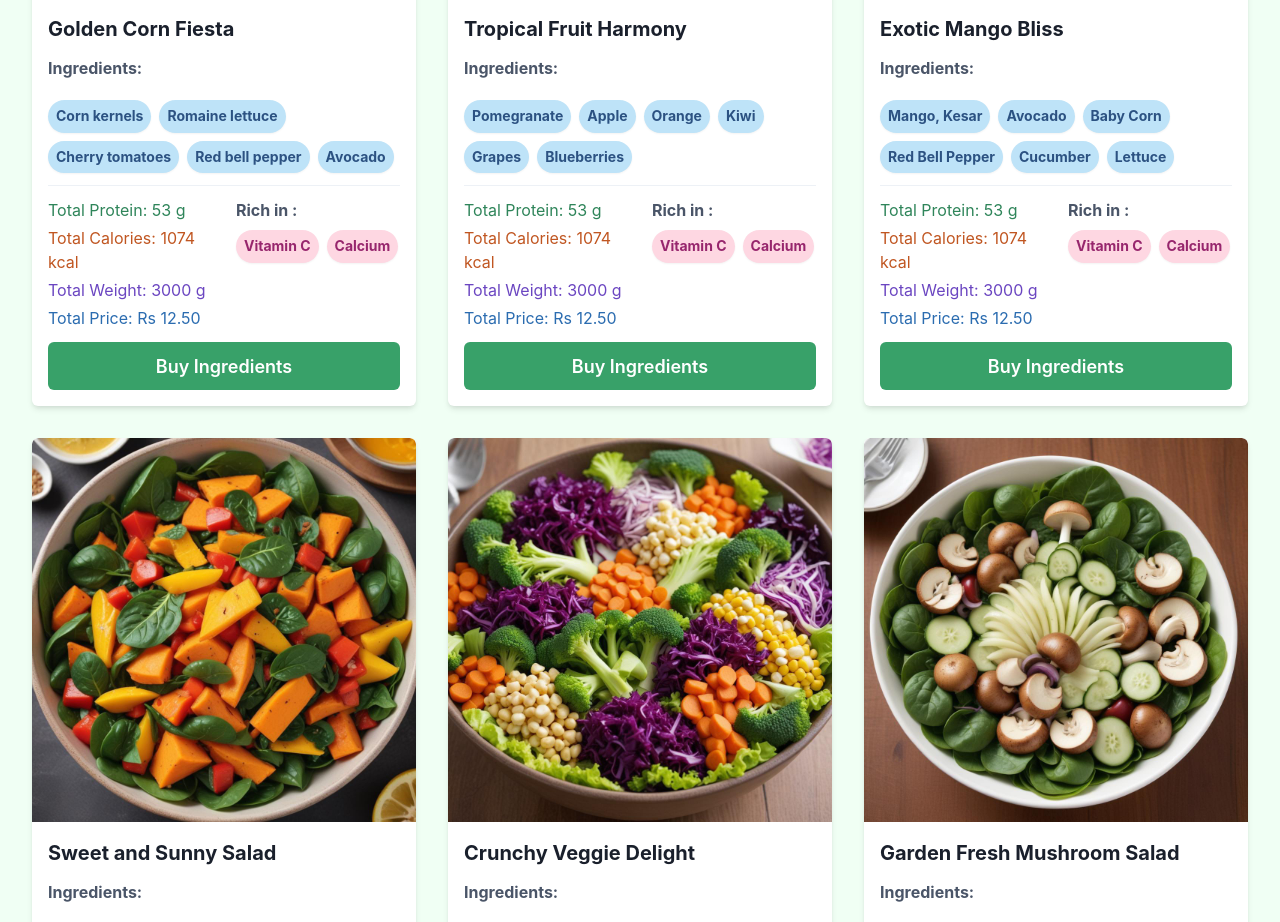
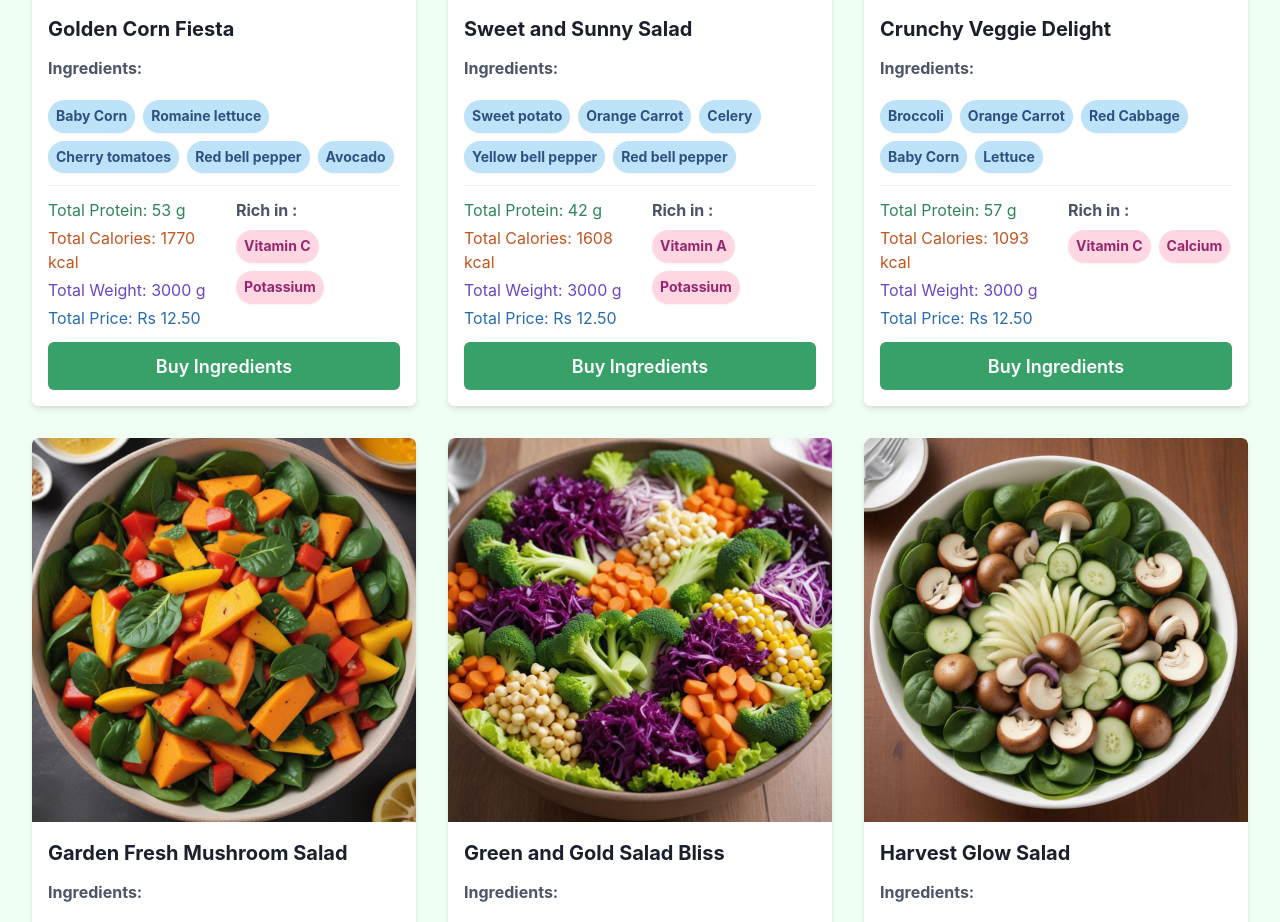
Before and after one commit to acecoder7/Health-Fitness-Calc-GS, a React (Create React App) app in the folder calculator/: page /explore-protein in a window 1280 px wide. Shown: the part 1390-2312 px from the top of the page. Built offline with nearby package versions, Linux system fonts and the light colour scheme.

Commit message:
basket data updated

```diff
--- a/calculator/src/pages/ExploreProtein.js
+++ b/calculator/src/pages/ExploreProtein.js
@@ -56,202 +56,295 @@ const proteinData = [
     totalPotassium: "3654 mg",
     totalMagnesium: "303 mg",
     totalIron: "18 mg",
-    richIn: [ "Vitamin C", "Vitamin A"]
+    richIn: ["Vitamin C", "Vitamin A"],
+    noOfServing: 6,
+    servingSize: "500 g"
   },
   {
     id: 2,
     imageUrl: img2,
     name: "Fresh Harvest Crunch",
     items: [
-      { name: "Avocado", quantity: "140g", imageUrl: "avocado.jpg", link: "http://example.com/avocado" },
-      { name: "Green Zucchini", quantity: "120g", imageUrl: "zucchini.jpg", link: "http://example.com/zucchini" },
-      { name: "Cherry tomatoes", quantity: "100g", imageUrl: "tomatoes.jpg", link: "http://example.com/tomatoes" },
-      { name: "Red bell pepper", quantity: "80g", imageUrl: "bellpepper.jpg", link: "http://example.com/bellpepper" },
-      { name: "Red onion", quantity: "40g", imageUrl: "onion.jpg", link: "http://example.com/onion" },
-      { name: "Fresh parsley", quantity: "20g", imageUrl: "parsley.jpg", link: "http://example.com/parsley" },
+      { name: "Avocado", quantity: "840g", imageUrl: "avocado.jpg", link: "http://example.com/avocado" },
+      { name: "Green Zucchini", quantity: "750g", imageUrl: "zucchini.jpg", link: "http://example.com/zucchini" },
+      { name: "Leeks", quantity: "600g", imageUrl: "tomatoes.jpg", link: "http://example.com/tomatoes" },
+      { name: "Cherry tomatoes", quantity: "450g", imageUrl: "bellpepper.jpg", link: "http://example.com/bellpepper" },
+      { name: "Yellow bell pepper", quantity: "360g", imageUrl: "onion.jpg", link: "http://example.com/onion" },
     ],
-    totalProtein: "53 g",
-    totalCalories: "1074 kcal",
+    totalProtein: "44 g",
+    totalCalories: "2082 kcal",
     totalPrice: "Rs 12.50",
     totalWeight: "3000 g",
-    totalFiber: "79 g",
-    totalVitaminC: "176 mg",
-    totalVitaminA: "1660 μg",
-    totalCalcium: " 891 mg",
-    totalPotassium: "3654 mg",
-    totalMagnesium: "303 mg",
-    totalIron: "18 mg",
-    richIn: [ "Vitamin C", "Calcium"]
+    totalFiber: "86 g",
+    totalVitaminC: "750 mg",
+    totalVitaminA: "1397 μg",
+    totalCalcium: " 786 mg",
+    totalPotassium: "7528 mg",
+    totalMagnesium: "570 mg",
+    totalIron: "27 mg",
+    richIn: ["Vitamin C", "Potassium"],
+    noOfServing: 6,
+    servingSize: "500 g"
   },
   {
     id: 3,
     imageUrl: img3,
     name: "Rainbow Beet Salad",
     items: [
-      { name: "Beetroot", quantity: "110g", imageUrl: "beetroot.jpg", link: "http://example.com/beetroot" },
-      { name: "Spinach", quantity: "120g", imageUrl: "spinach.jpg", link: "http://example.com/spinach" },
-      { name: "Carrot", quantity: "100g", imageUrl: "carrot.jpg", link: "http://example.com/carrot" },
-      { name: "Red cabbage", quantity: "120g", imageUrl: "cabbage.jpg", link: "http://example.com/cabbage" },
-      { name: "Green onion", quantity: "50g", imageUrl: "onion.jpg", link: "http://example.com/onion" },
+      { name: "Beetroot", quantity: "660g", imageUrl: "beetroot.jpg", link: "http://example.com/beetroot" },
+      { name: "Kale", quantity: "720g", imageUrl: "spinach.jpg", link: "http://example.com/spinach" },
+      { name: "Carrot", quantity: "600g", imageUrl: "carrot.jpg", link: "http://example.com/carrot" },
+      { name: "Red cabbage", quantity: "720g", imageUrl: "cabbage.jpg", link: "http://example.com/cabbage" },
+      { name: "Green onion", quantity: "300g", imageUrl: "onion.jpg", link: "http://example.com/onion" },
     ],
     totalProtein: "53 g",
-    totalCalories: "1074 kcal",
+    totalCalories: "1101 kcal",
     totalPrice: "Rs 12.50",
     totalWeight: "3000 g",
-    totalFiber: "79 g",
-    totalVitaminC: "176 mg",
-    totalVitaminA: "1660 μg",
-    totalCalcium: " 891 mg",
-    totalPotassium: "3654 mg",
-    totalMagnesium: "303 mg",
-    totalIron: "18 mg",
-    richIn: [ "Vitamin C", "Calcium"]
+    totalFiber: "71 g",
+    totalVitaminC: "564 mg",
+    totalVitaminA: "7312 μg",
+    totalCalcium: " 2672 mg",
+    totalPotassium: "10188 mg",
+    totalMagnesium: "634 mg",
+    totalIron: "29 mg",
+    richIn: ["Calcium", "Magnesium"],
+    noOfServing: 6,
+    servingSize: "500 g"
   },
   {
     id: 4,
     imageUrl: img4,
     name: "Golden Corn Fiesta",
     items: [
-      { name: "Corn kernels", quantity: "100g", imageUrl: "beetroot.jpg", link: "http://example.com/beetroot" },
-      { name: "Romaine lettuce", quantity: "150g", imageUrl: "spinach.jpg", link: "http://example.com/spinach" },
-      { name: "Cherry tomatoes", quantity: "100g", imageUrl: "carrot.jpg", link: "http://example.com/carrot" },
-      { name: "Red bell pepper", quantity: "50g", imageUrl: "cabbage.jpg", link: "http://example.com/cabbage" },
-      { name: "Avocado", quantity: "100g", imageUrl: "onion.jpg", link: "http://example.com/onion" },
+      { name: "Baby Corn", quantity: "600g", imageUrl: "beetroot.jpg", link: "http://example.com/beetroot" },
+      { name: "Romaine lettuce", quantity: "900g", imageUrl: "spinach.jpg", link: "http://example.com/spinach" },
+      { name: "Cherry tomatoes", quantity: "600g", imageUrl: "carrot.jpg", link: "http://example.com/carrot" },
+      { name: "Red bell pepper", quantity: "300g", imageUrl: "cabbage.jpg", link: "http://example.com/cabbage" },
+      { name: "Avocado", quantity: "600g", imageUrl: "onion.jpg", link: "http://example.com/onion" },
     ],
     totalProtein: "53 g",
-    totalCalories: "1074 kcal",
+    totalCalories: "1770 kcal",
     totalPrice: "Rs 12.50",
     totalWeight: "3000 g",
-    totalFiber: "79 g",
-    totalVitaminC: "176 mg",
-    totalVitaminA: "1660 μg",
-    totalCalcium: " 891 mg",
-    totalPotassium: "3654 mg",
-    totalMagnesium: "303 mg",
-    totalIron: "18 mg",
-    richIn: [ "Vitamin C", "Calcium"]
+    totalFiber: "102 g",
+    totalVitaminC: "665 mg",
+    totalVitaminA: "4721 μg",
+    totalCalcium: " 1071 mg",
+    totalPotassium: "8019 mg",
+    totalMagnesium: "555 mg",
+    totalIron: "28 mg",
+    richIn: ["Vitamin C", "Potassium"],
+    noOfServing: 6,
+    servingSize: "500 g"
   },
   {
     id: 5,
     imageUrl: img5,
-    name: "Tropical Fruit Harmony",
+    name: "Sweet and Sunny Salad",
     items: [
-      { name: "Pomegranate", quantity: "150g", imageUrl: "beetroot.jpg", link: "http://example.com/beetroot" },
-      { name: "Apple", quantity: "150g", imageUrl: "spinach.jpg", link: "http://example.com/spinach" },
-      { name: "Orange", quantity: "150g", imageUrl: "carrot.jpg", link: "http://example.com/carrot" },
-      { name: "Kiwi", quantity: "150g", imageUrl: "cabbage.jpg", link: "http://example.com/cabbage" },
-      { name: "Grapes", quantity: "100g", imageUrl: "onion.jpg", link: "http://example.com/onion" },
-      { name: "Blueberries", quantity: "100g", imageUrl: "onion.jpg", link: "http://example.com/onion" },
+      { name: "Sweet potato", quantity: "900g", imageUrl: "beetroot.jpg", link: "http://example.com/beetroot" },
+      { name: "Orange Carrot", quantity: "600g", imageUrl: "spinach.jpg", link: "http://example.com/spinach" },
+      { name: "Celery", quantity: "600g", imageUrl: "carrot.jpg", link: "http://example.com/carrot" },
+      { name: "Yellow bell pepper", quantity: "450g", imageUrl: "cabbage.jpg", link: "http://example.com/cabbage" },
+      { name: "Red bell pepper", quantity: "450g", imageUrl: "onion.jpg", link: "http://example.com/onion" },
     ],
-    totalProtein: "53 g",
-    totalCalories: "1074 kcal",
+    totalProtein: "42 g",
+    totalCalories: "1608 kcal",
     totalPrice: "Rs 12.50",
     totalWeight: "3000 g",
-    totalFiber: "79 g",
-    totalVitaminC: "176 mg",
-    totalVitaminA: "1660 μg",
-    totalCalcium: " 891 mg",
-    totalPotassium: "3654 mg",
-    totalMagnesium: "303 mg",
-    totalIron: "18 mg",
-    richIn: [ "Vitamin C", "Calcium"]
+    totalFiber: "76 g",
+    totalVitaminC: "1434 mg",
+    totalVitaminA: "12550 μg",
+    totalCalcium: " 839 mg",
+    totalPotassium: "10659 mg",
+    totalMagnesium: "173 mg",
+    totalIron: "14 mg",
+    richIn: ["Vitamin A", "Potassium"],
+    noOfServing: 6,
+    servingSize: "500 g"
   },
   {
     id: 6,
     imageUrl: img6,
-    name: "Exotic Mango Bliss",
+    name: "Crunchy Veggie Delight",
     items: [
-      { name: "Mango, Kesar", quantity: "100g", imageUrl: "beetroot.jpg", link: "http://example.com/beetroot" },
-      { name: "Avocado", quantity: "100g", imageUrl: "spinach.jpg", link: "http://example.com/spinach" },
-      { name: "Baby Corn", quantity: "100g", imageUrl: "carrot.jpg", link: "http://example.com/carrot" },
-      { name: "Red Bell Pepper", quantity: "75g", imageUrl: "cabbage.jpg", link: "http://example.com/cabbage" },
-      { name: "Cucumber", quantity: "75g", imageUrl: "onion.jpg", link: "http://example.com/onion" },
-      { name: "Lettuce", quantity: "150g", imageUrl: "onion.jpg", link: "http://example.com/onion" },
+      { name: "Broccoli", quantity: "750g", imageUrl: "beetroot.jpg", link: "http://example.com/beetroot" },
+      { name: "Orange Carrot", quantity: "500g", imageUrl: "spinach.jpg", link: "http://example.com/spinach" },
+      { name: "Red Cabbage", quantity: "500g", imageUrl: "carrot.jpg", link: "http://example.com/carrot" },
+      { name: "Baby Corn", quantity: "500g", imageUrl: "cabbage.jpg", link: "http://example.com/cabbage" },
+      { name: "Lettuce", quantity: "750g", imageUrl: "onion.jpg", link: "http://example.com/onion" },
     ],
-    totalProtein: "53 g",
-    totalCalories: "1074 kcal",
+    totalProtein: "57 g",
+    totalCalories: "1093 kcal",
     totalPrice: "Rs 12.50",
     totalWeight: "3000 g",
-    totalFiber: "79 g",
-    totalVitaminC: "176 mg",
-    totalVitaminA: "1660 μg",
-    totalCalcium: " 891 mg",
-    totalPotassium: "3654 mg",
-    totalMagnesium: "303 mg",
-    totalIron: "18 mg",
-    richIn: [ "Vitamin C", "Calcium"]
+    totalFiber: "84 g",
+    totalVitaminC: "1094 mg",
+    totalVitaminA: "7310 μg",
+    totalCalcium: " 1398 mg",
+    totalPotassium: "7843 mg",
+    totalMagnesium: "522 mg",
+    totalIron: "25 mg",
+    richIn: ["Vitamin C", "Calcium"],
+    noOfServing: 5,
+    servingSize: "600 g"
   },
   {
     id: 7,
     imageUrl: img7,
-    name: "Sweet and Sunny Salad",
+    name: "Garden Fresh Mushroom Salad",
     items: [
-      { name: "Sweet potato", quantity: "150g", imageUrl: "beetroot.jpg", link: "http://example.com/beetroot" },
-      { name: "Carrot", quantity: "100g", imageUrl: "spinach.jpg", link: "http://example.com/spinach" },
-      { name: "Spinach", quantity: "100g", imageUrl: "carrot.jpg", link: "http://example.com/carrot" },
-      { name: "Yellow bell pepper", quantity: "75g", imageUrl: "cabbage.jpg", link: "http://example.com/cabbage" },
-      { name: "Red bell pepper", quantity: "75g", imageUrl: "onion.jpg", link: "http://example.com/onion" },
+      { name: "Mushroom, button", quantity: "500g", imageUrl: "beetroot.jpg", link: "http://example.com/beetroot" },
+      { name: "Bok Choy", quantity: "750g", imageUrl: "spinach.jpg", link: "http://example.com/spinach" },
+      { name: "Potato", quantity: "750g", imageUrl: "carrot.jpg", link: "http://example.com/carrot" },
+      { name: "Beetroot", quantity: "500g", imageUrl: "cabbage.jpg", link: "http://example.com/cabbage" },
+      { name: "English Cucumber", quantity: "500g", imageUrl: "onion.jpg", link: "http://example.com/onion" },
     ],
-    totalProtein: "53 g",
-    totalCalories: "1074 kcal",
+    totalProtein: "57 g",
+    totalCalories: "1125 kcal",
     totalPrice: "Rs 12.50",
     totalWeight: "3000 g",
-    totalFiber: "79 g",
-    totalVitaminC: "176 mg",
-    totalVitaminA: "1660 μg",
-    totalCalcium: " 891 mg",
-    totalPotassium: "3654 mg",
-    totalMagnesium: "303 mg",
-    totalIron: "18 mg",
-    richIn: [ "Vitamin C", "Calcium"]
+    totalFiber: "64 g",
+    totalVitaminC: "534 mg",
+    totalVitaminA: "1698 μg",
+    totalCalcium: " 1053 mg",
+    totalPotassium: "9028 mg",
+    totalMagnesium: "540 mg",
+    totalIron: "20 mg",
+    richIn: ["Calcium", "Potassium"],
+    noOfServing: 5,
+    servingSize: "600 g"
   },
   {
     id: 8,
     imageUrl: img8,
-    name: "Crunchy Veggie Delight",
+    name: "Green and Gold Salad Bliss",
     items: [
-      { name: "Broccoli", quantity: "150g", imageUrl: "beetroot.jpg", link: "http://example.com/beetroot" },
-      { name: "Carrot", quantity: "100g", imageUrl: "spinach.jpg", link: "http://example.com/spinach" },
-      { name: "Red Cabbage", quantity: "100g", imageUrl: "carrot.jpg", link: "http://example.com/carrot" },
-      { name: "Corn", quantity: "100g", imageUrl: "cabbage.jpg", link: "http://example.com/cabbage" },
-      { name: "Lettuce", quantity: "150g", imageUrl: "onion.jpg", link: "http://example.com/onion" },
+      { name: "Cucumber", quantity: "900g", imageUrl: "beetroot.jpg", link: "http://example.com/beetroot" },
+      { name: "Baby corn", quantity: "600g", imageUrl: "spinach.jpg", link: "http://example.com/spinach" },
+      { name: "Yellow bell pepper", quantity: "450g", imageUrl: "carrot.jpg", link: "http://example.com/carrot" },
+      { name: "Avocado", quantity: "600g", imageUrl: "cabbage.jpg", link: "http://example.com/cabbage" },
+      { name: "Beetroot", quantity: "450g", imageUrl: "onion.jpg", link: "http://example.com/onion" },
     ],
-    totalProtein: "53 g",
-    totalCalories: "1074 kcal",
+    totalProtein: "47 g",
+    totalCalories: "1913 kcal",
     totalPrice: "Rs 12.50",
     totalWeight: "3000 g",
-    totalFiber: "79 g",
-    totalVitaminC: "176 mg",
-    totalVitaminA: "1660 μg",
-    totalCalcium: " 891 mg",
-    totalPotassium: "3654 mg",
-    totalMagnesium: "303 mg",
-    totalIron: "18 mg",
-    richIn: [ "Vitamin C", "Calcium"]
+    totalFiber: "105 g",
+    totalVitaminC: "782 mg",
+    totalVitaminA: "110 μg",
+    totalCalcium: "803 mg",
+    totalPotassium: "8630 mg",
+    totalMagnesium: "628 mg",
+    totalIron: "21 mg",
+    richIn: ["Vitamin C", "Potassium"],
+    noOfServing: 6,
+    servingSize: "500 g"
   },
   {
     id: 9,
     imageUrl: img9,
-    name: "Garden Fresh Mushroom Salad",
+    name: "Harvest Glow Salad",
     items: [
-      { name: "Mushroom, button", quantity: "100g", imageUrl: "beetroot.jpg", link: "http://example.com/beetroot" },
-      { name: "Spinach", quantity: "150g", imageUrl: "spinach.jpg", link: "http://example.com/spinach" },
-      { name: "Potato", quantity: "150g", imageUrl: "carrot.jpg", link: "http://example.com/carrot" },
-      { name: "Onions", quantity: "100g", imageUrl: "cabbage.jpg", link: "http://example.com/cabbage" },
-      { name: "Cucumber", quantity: "100g", imageUrl: "onion.jpg", link: "http://example.com/onion" },
+      { name: "Lettuce", quantity: "900g", imageUrl: "beetroot.jpg", link: "http://example.com/beetroot" },
+      { name: "Orange Carrot", quantity: "600g", imageUrl: "spinach.jpg", link: "http://example.com/spinach" },
+      { name: "Yellow Zucchini", quantity: "600g", imageUrl: "carrot.jpg", link: "http://example.com/carrot" },
+      { name: "Broccoli", quantity: "600g", imageUrl: "cabbage.jpg", link: "http://example.com/cabbage" },
+      { name: "Broccoli", quantity: "300g", imageUrl: "onion.jpg", link: "http://example.com/onion" },
     ],
-    totalProtein: "53 g",
-    totalCalories: "1074 kcal",
+    totalProtein: "47 g",
+    totalCalories: "924 kcal",
     totalPrice: "Rs 12.50",
     totalWeight: "3000 g",
-    totalFiber: "79 g",
-    totalVitaminC: "176 mg",
-    totalVitaminA: "1660 μg",
-    totalCalcium: " 891 mg",
-    totalPotassium: "3654 mg",
-    totalMagnesium: "303 mg",
-    totalIron: "18 mg",
-    richIn: [ "Vitamin C", "Calcium"]
+    totalFiber: "64 g",
+    totalVitaminC: "731 mg",
+    totalVitaminA: "7514 μg",
+    totalCalcium: " 918 mg",
+    totalPotassium: "8262 mg",
+    totalMagnesium: "479 mg",
+    totalIron: "19 mg",
+    richIn: ["Potassium", "Vitamin A"],
+    noOfServing: 6,
+    servingSize: "500 g"
+  },
+  {
+    id: 10,
+    imageUrl: img8,
+    name: "Potato Delight Salad",
+    items: [
+      { name: "Potato", quantity: "1440g", imageUrl: "beetroot.jpg", link: "http://example.com/beetroot" },
+      { name: "Cherry tomatoes", quantity: "480g", imageUrl: "spinach.jpg", link: "http://example.com/spinach" },
+      { name: "Olives, green", quantity: "480g", imageUrl: "carrot.jpg", link: "http://example.com/carrot" },
+      { name: "Red cabbage", quantity: "800g", imageUrl: "cabbage.jpg", link: "http://example.com/cabbage" },
+      { name: "Bok Choy", quantity: "800g", imageUrl: "onion.jpg", link: "http://example.com/onion" },
+    ],
+    totalProtein: "66 g",
+    totalCalories: "2282 kcal",
+    totalPrice: "Rs 12.50",
+    totalWeight: "4000 g",
+    totalFiber: "72 g",
+    totalVitaminC: "1144 mg",
+    totalVitaminA: "3391 μg",
+    totalCalcium: "1781 mg",
+    totalPotassium: "10282 mg",
+    totalMagnesium: "664 mg",
+    totalIron: "32 mg",
+    richIn: ["Calcium", "Potassium"],
+    noOfServing: 8,
+    servingSize: "500 g"
+  },
+  {
+    id: 11,
+    imageUrl: img8,
+    name: "Berry Banana Bliss",
+    items: [
+      { name: "Banana", quantity: "1200g", imageUrl: "beetroot.jpg", link: "http://example.com/beetroot" },
+      { name: "Pomegranate", quantity: "800g", imageUrl: "spinach.jpg", link: "http://example.com/spinach" },
+      { name: "Strawberries", quantity: "800g", imageUrl: "carrot.jpg", link: "http://example.com/carrot" },
+      { name: "Blueberries", quantity: "600g", imageUrl: "cabbage.jpg", link: "http://example.com/cabbage" },
+      { name: "Blackberries", quantity: "600g", imageUrl: "onion.jpg", link: "http://example.com/onion" },
+    ],
+    totalProtein: "55 g",
+    totalCalories: "2588 kcal",
+    totalPrice: "Rs 12.50",
+    totalWeight: "4000 g",
+    totalFiber: "169 g",
+    totalVitaminC: "800 mg",
+    totalVitaminA: "128 μg",
+    totalCalcium: "640 mg",
+    totalPotassium: "10300 mg",
+    totalMagnesium: "716 mg",
+    totalIron: "14 mg",
+    richIn: ["Vitamin C", "Magnesium"],
+    noOfServing: 8,
+    servingSize: "500 g"
+  },
+  {
+    id: 12,
+    imageUrl: img8,
+    name: "Rainbow Crunch Salad",
+    items: [
+      { name: "Sugar Snap Peas", quantity: "1200g", imageUrl: "beetroot.jpg", link: "http://example.com/beetroot" },
+      { name: "English Cucumber", quantity: "720g", imageUrl: "spinach.jpg", link: "http://example.com/spinach" },
+      { name: "Red cabbage", quantity: "180g", imageUrl: "carrot.jpg", link: "http://example.com/carrot" },
+      { name: "Red Bell pepper", quantity: "450g", imageUrl: "cabbage.jpg", link: "http://example.com/cabbage" },
+      { name: "Yellow Bell pepper", quantity: "4500g", imageUrl: "onion.jpg", link: "http://example.com/onion" },
+    ],
+    totalProtein: "49 g",
+    totalCalories: "1029 kcal",
+    totalPrice: "Rs 12.50",
+    totalWeight: "3000 g",
+    totalFiber: "55 g",
+    totalVitaminC: "1438 mg",
+    totalVitaminA: "681 μg",
+    totalCalcium: "965 mg",
+    totalPotassium: "6761 mg",
+    totalMagnesium: "285 mg",
+    totalIron: "38 mg",
+    richIn: ["Vitamin C", "Potassium"],
+    noOfServing: 6,
+    servingSize: "500 g"
   },
 ];
 
```
